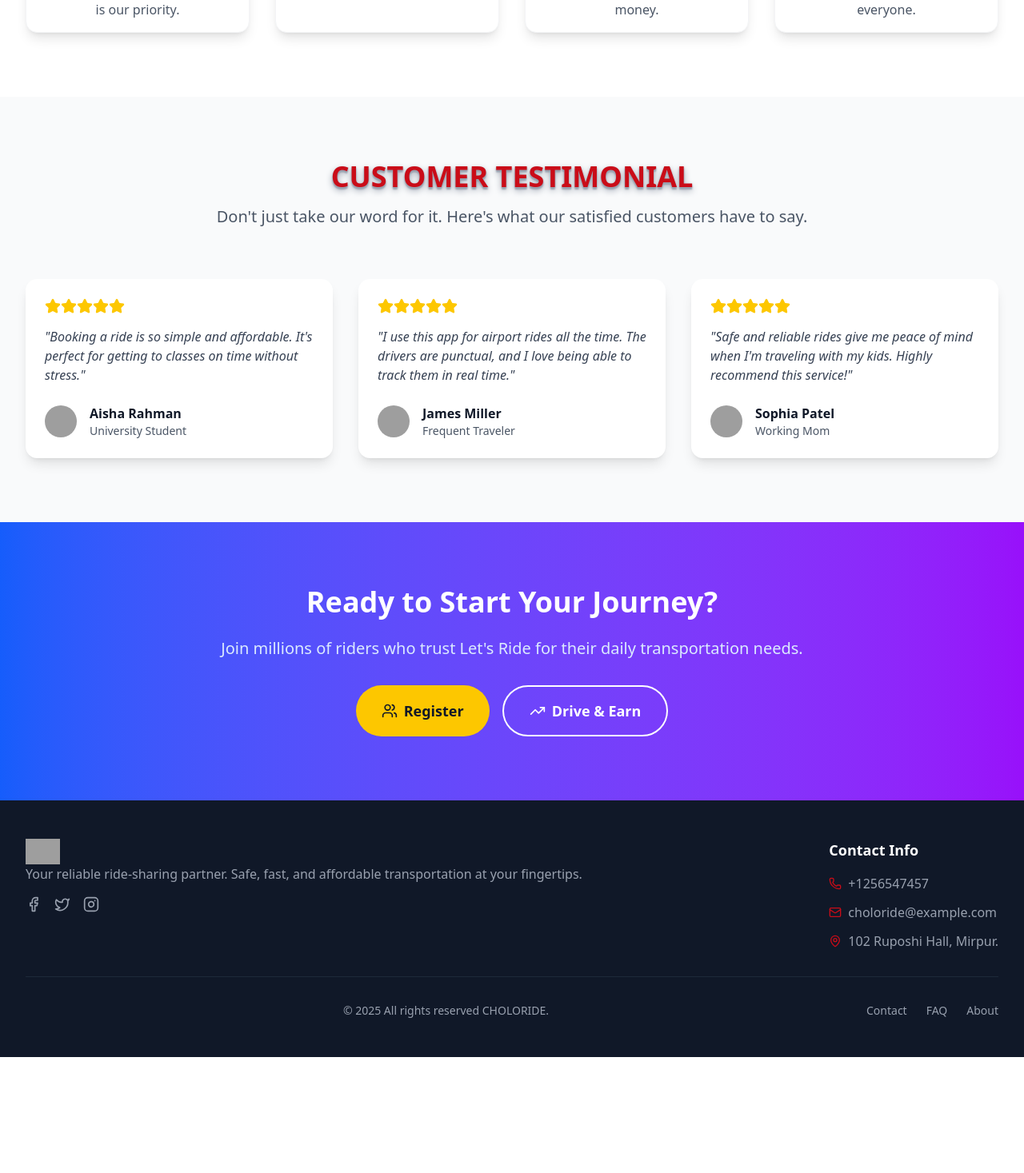
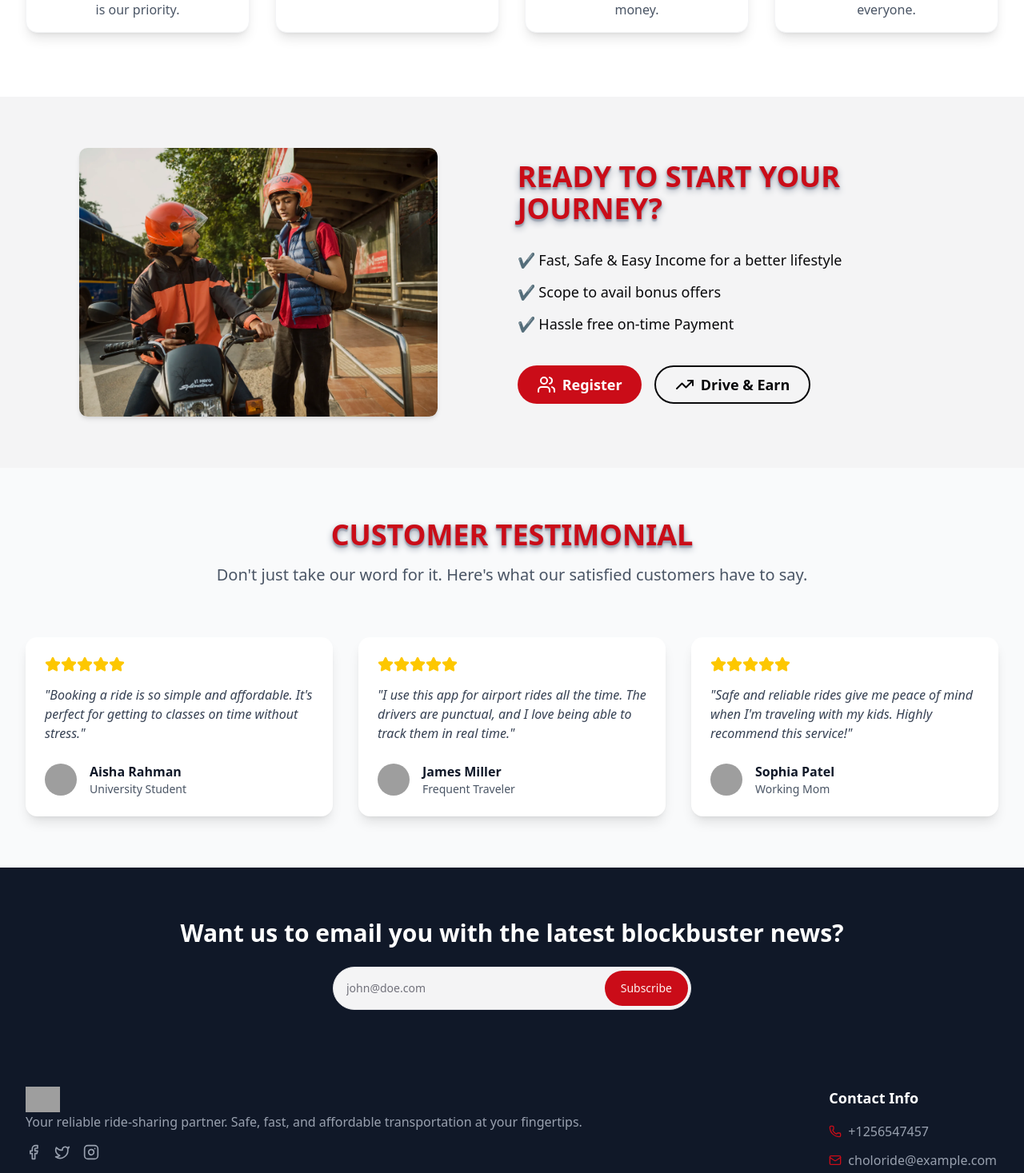
Before and after one commit to Shovon96/Ride-Booking-System-Frontend, a React (Vite) app: page / in a window 1280 px wide. Shown: the part 1763-3230 px from the top of the page at 80% size. Before the commit the page ends 3085 px from the top, so only its background shows below. Built offline with nearby package versions, Linux system fonts and the light colour scheme; no server answers; grey boxes are pictures that could not be loaded.

Commit message:
add image with text in home page

```diff
--- a/src/components/pages/home/page.tsx
+++ b/src/components/pages/home/page.tsx
@@ -16,7 +16,7 @@ import {
 } from 'lucide-react';
 import { Link, useNavigate } from 'react-router';
 import CountUp from "react-countup";
-
+import homePageImage from '/login.webp'
 
 
 const Home = () => {
@@ -69,7 +69,6 @@ const Home = () => {
       image: "https://images.pexels.com/photos/415829/pexels-photo-415829.jpeg"
     }
   ];
-
 
   // Stats countersection data
   const stats = [
@@ -310,8 +309,69 @@ const Home = () => {
         </div>
       </section>
 
+      {/* Image with Text Section */}
+      <section className="py-16 bg-muted">
+        <div className="max-w-7xl mx-auto px-4 sm:px-6 lg:px-8 flex flex-col md:flex-row items-center justify-center">
+          {/* Left Image Section */}
+          <div className="md:w-1/2 w-full flex justify-center mb-6 md:mb-0">
+            <img
+              src={homePageImage}
+              alt="Bike Rider"
+              className="rounded-lg shadow-md w-full max-w-md"
+            />
+          </div>
+
+          {/* Right Text Section */}
+          <div className="max-w-4xl mx-auto px-4 sm:px-6 lg:px-8">
+            <motion.h2
+              initial={{ opacity: 0, y: 20 }}
+              whileInView={{ opacity: 1, y: 0 }}
+              className="text-2xl lg:text-4xl mb-6 uppercase text-primary font-bold text-shadow-lg text-shadow-gray-400"
+            >
+              {
+                role ? "You can start the journey from here!" : "Ready to Start Your Journey?"
+              }
+            </motion.h2>
+            <motion.p
+              initial={{ opacity: 0, y: 20 }}
+              whileInView={{ opacity: 1, y: 0 }}
+              transition={{ delay: 0.2 }}
+            >
+              <ul className='text-lg mb-8 text-foreground leading-10'>
+                <li>✔ Fast, Safe & Easy Income for a better lifestyle</li>
+                <li>✔ Scope to avail bonus offers</li>
+                <li>✔ Hassle free on-time Payment</li>
+              </ul>
+            </motion.p>
+            <motion.div
+              initial={{ opacity: 0, y: 20 }}
+              whileInView={{ opacity: 1, y: 0 }}
+              transition={{ delay: 0.4 }}
+              className="flex flex-col sm:flex-row gap-4"
+            >
+              <Link
+                to={role ? "/user" : "/registration"}
+                className="bg-primary text-white px-6 py-2 rounded-full font-semibold text-lg hover:bg-red-500 transition-colors duration-200 flex items-center justify-center"
+              >
+                <Users className="mr-2" />
+                {
+                  role ? role : "Register"
+                }
+              </Link>
+              <div
+                onClick={handleDriverClick}
+                className="border-2 border-foreground text-foreground px-6 py-2 rounded-full font-semibold text-lg hover:bg-white hover:text-primary transition-colors duration-200 flex items-center justify-center cursor-pointer"
+              >
+                <TrendingUp className="mr-2" />
+                Drive & Earn
+              </div>
+            </motion.div>
+          </div>
+        </div>
+      </section>
+
       {/* Testimonials Section */}
-      <section className="py-20 bg-gray-50">
+      <section className="py-16 bg-gray-50">
         <div className="max-w-7xl mx-auto px-4 sm:px-6 lg:px-8">
           <div className="text-center mb-16">
             <motion.h2
@@ -363,51 +423,31 @@ const Home = () => {
         </div>
       </section>
 
-      {/* CTA Section */}
-      <section className="py-20 bg-gradient-to-r from-blue-600 to-purple-600 text-white">
-        <div className="max-w-4xl mx-auto px-4 sm:px-6 lg:px-8 text-center">
-          <motion.h2
-            initial={{ opacity: 0, y: 20 }}
-            whileInView={{ opacity: 1, y: 0 }}
-            className="text-3xl lg:text-4xl font-bold mb-6"
-          >
-            {
-              role ? "You can start the journey from here!" : "Ready to Start Your Journey?"
-            }
-          </motion.h2>
-          <motion.p
-            initial={{ opacity: 0, y: 20 }}
-            whileInView={{ opacity: 1, y: 0 }}
-            transition={{ delay: 0.2 }}
-            className="text-xl mb-8 text-blue-100"
-          >
-            Join millions of riders who trust Let's Ride for their daily transportation needs.
-          </motion.p>
-          <motion.div
-            initial={{ opacity: 0, y: 20 }}
-            whileInView={{ opacity: 1, y: 0 }}
-            transition={{ delay: 0.4 }}
-            className="flex flex-col sm:flex-row gap-4 justify-center"
-          >
-            <Link
-              to={role ? "/user" : "/registration"}
-              className="bg-yellow-400 text-gray-900 px-8 py-4 rounded-full font-semibold text-lg hover:bg-yellow-300 transition-colors duration-200 flex items-center justify-center"
+      {/* Newsletter Section */}
+      <div className="mx-auto pt-16 pb-12 bg-gray-900">
+        <strong className="block text-center text-xl font-bold text-white sm:text-3xl">
+          Want us to email you with the latest blockbuster news?
+        </strong>
+
+        <form className="mt-6 mx-auto max-w-md">
+          <div className="relative max-w-lg">
+            <label className="sr-only" htmlFor="email"> Email </label>
+
+            <input
+              className="w-full rounded-full border border-input bg-muted p-4 pe-32 text-sm font-medium text-foreground placeholder:text-muted-foreground"
+              id="email"
+              type="email"
+              placeholder="john@doe.com"
+            />
+
+            <button
+              className="absolute end-1 top-1/2 -translate-y-1/2 rounded-full bg-primary px-5 py-3 text-sm font-medium text-primary-foreground transition hover:bg-primary/90"
             >
-              <Users className="mr-2 h-5 w-5" />
-              {
-                role ? role : "Register"
-              }
-            </Link>
-            <div
-              onClick={handleDriverClick}
-              className="border-2 border-white text-white px-8 py-4 rounded-full font-semibold text-lg hover:bg-white hover:text-blue-600 transition-colors duration-200 flex items-center justify-center cursor-pointer"
-            >
-              <TrendingUp className="mr-2 h-5 w-5" />
-              Drive & Earn
-            </div>
-          </motion.div>
-        </div>
-      </section>
+              Subscribe
+            </button>
+          </div>
+        </form>
+      </div>
     </div>
   );
 };
```
